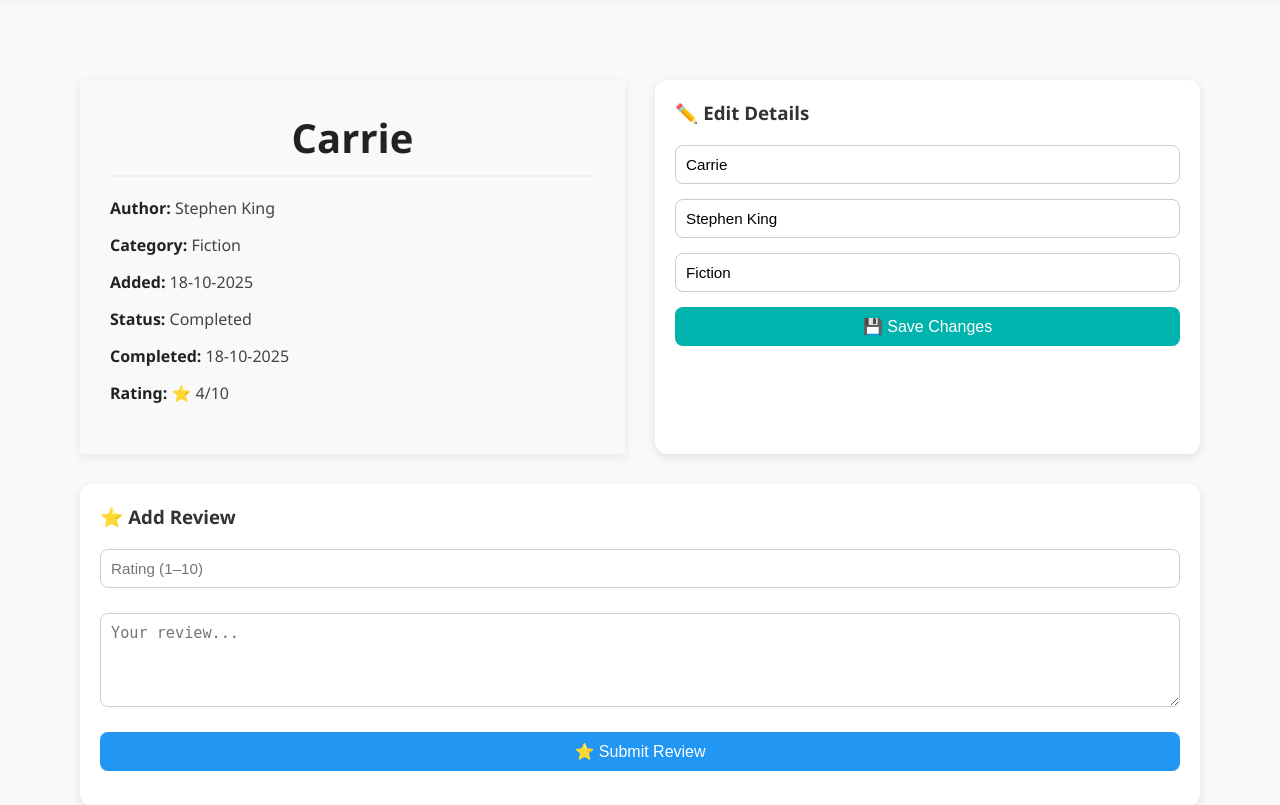
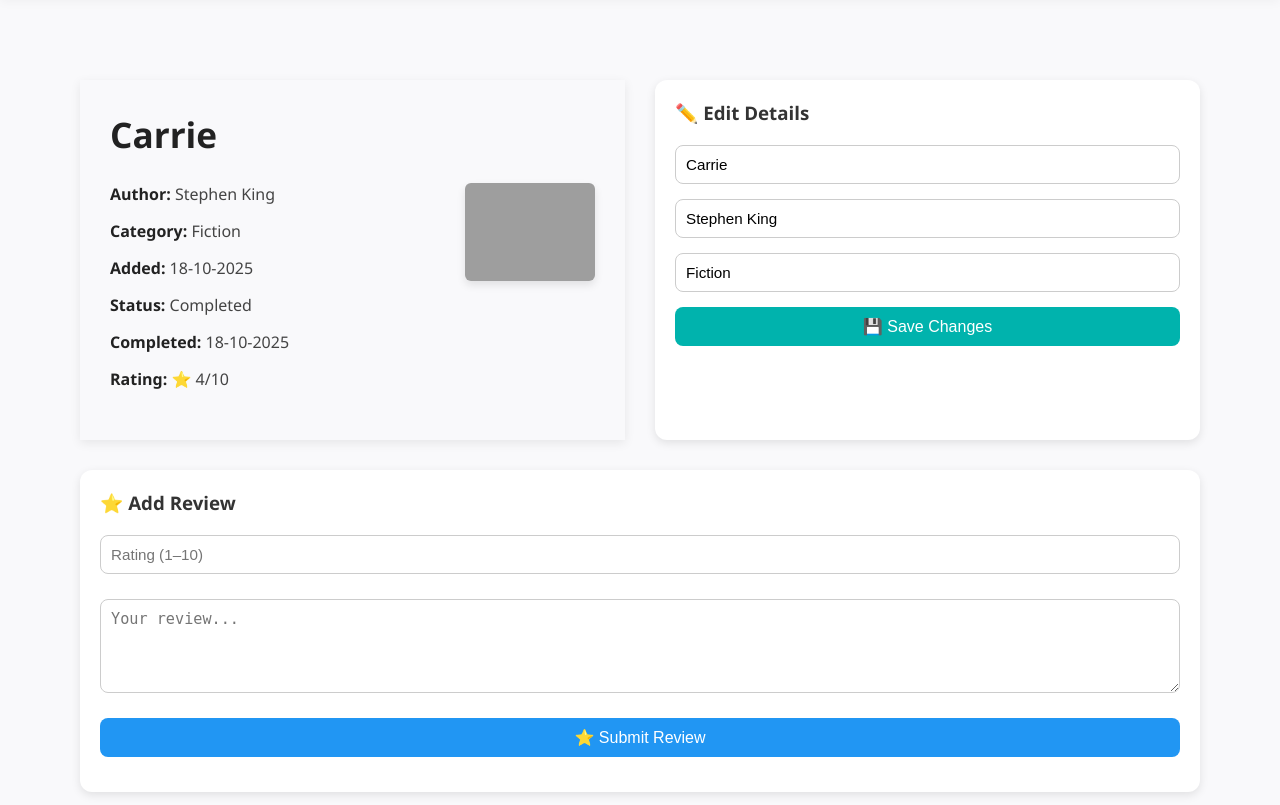
Before and after one commit to Kaapol/polecajka, a Flask app: page /book/1 in a window 1280 px wide. Shown: the part 59-864 px from the top of the page. Run offline with Flask 3, Linux system fonts and the light colour scheme; data comes from the database, SQL or seed files in the repository; both versions use the stored data as it was after the commit; some libraries are stand-ins or nearby versions; grey boxes are pictures that could not be loaded.

Commit message:
added an image of a book from API

```diff
--- a/app.py
+++ b/app.py
@@ -1,238 +1,433 @@
 from flask import Flask, render_template, request, redirect, url_for, session, flash, jsonify
+# Importowanie niezbędnych modułów z Flask do obsługi aplikacji webowej.
+# - Flask: Główna klasa aplikacji.
+# - render_template: Funkcja do renderowania plików HTML (szablonów Jinja).
+# - request: Obiekt przechowujący dane żądania HTTP (np. z formularzy).
+# - redirect, url_for: Funkcje do przekierowywania użytkownika między stronami.
+# - session: Obiekt do zarządzania sesjami użytkowników (np. do logowania).
+# - flash: Funkcja do wyświetlania jednorazowych komunikatów (np. "Książka dodana!").
+# - jsonify: Funkcja do zwracania odpowiedzi w formacie JSON (dla API).
 import os
+# Importowanie modułu 'os' do interakcji z systemem operacyjnym (np. do sprawdzania plików baz danych).
 import bcrypt
+# Importowanie modułu 'bcrypt' do bezpiecznego hashowania i weryfikacji haseł (dla logowania).
 import sqlite3
+# Importowanie modułu 'sqlite3' do pracy z bazą danych SQLite.
 from add_book import add_book
+# Importowanie funkcji 'add_book' z oddzielnego pliku, która dodaje książkę do DB.
 from remove_book import remove_book
+# Importowanie funkcji 'remove_book' z oddzielnego pliku, która usuwa książkę z DB.
 from edit_book import edit_book
+# Importowanie funkcji 'edit_book' z oddzielnego pliku, która edytuje szczegóły książki.
 from complete_book import complete_book
+# Importowanie funkcji 'complete_book' z oddzielnego pliku, która oznacza książkę jako ukończoną i dodaje recenzję.
 from db_init import get_connection, initialize_database
-from urllib.parse import urlparse, urljoin
+# Importowanie funkcji do łączenia się z bazą danych i jej inicjalizacji.
+from urllib.parse import urlparse, urljoin, quote
+# Importowanie narzędzi do parsowania i manipulacji adresami URL (szczególnie dla bezpieczeństwa i API Google Books).
+# - urlparse, urljoin: Do sprawdzania bezpieczeństwa przekierowań.
+# - quote: Do bezpiecznego kodowania ciągów znaków w URL (np. tytułów książek w zapytaniu do Google).
 from dotenv import load_dotenv
+# Importowanie modułu 'dotenv' do ładowania zmiennych środowiskowych z pliku .env.
 import requests
+# Importowanie modułu 'requests' do wykonywania żądań HTTP (do komunikacji z Google Books API).
+
 
 load_dotenv()
+# Ładowanie wszystkich zmiennych środowiskowych z pliku .env (np. klucza API).
 GOOGLE_BOOKS_API_KEY = os.getenv("GOOGLE_BOOKS_API_KEY")
+# PRZECHOWUJE: Klucz API do Google Books. Klucz jest pobierany z systemu operacyjnego lub pliku .env.
 
 app = Flask(__name__)
+# Inicjalizacja głównej aplikacji Flask. __name__ to nazwa bieżącego modułu.
 
 app.secret_key = "9e6663d956531a9dbdad7a8e5196119e6d6b8cf8a6154be26834db2789038a8d"
+# PRZECHOWUJE: Sekretny klucz używany przez Flask do bezpiecznego podpisywania ciasteczek sesji.
+# To zapewnia, że dane sesji (jak stan zalogowania) nie mogą być zmienione przez użytkownika.
 
 
+# FUNKCJE POMOCNICZE
+# ==============================================================================
+
 def is_safe_url(target):
+# FUNKCJA: Sprawdza, czy docelowy adres URL jest bezpieczny do przekierowania, zapobiegając atakom typu "Open Redirect".
     ref_url = urlparse(request.host_url)
+    # Parsowanie bazowego URL hosta aplikacji (np. 'http://localhost:5000').
     test_url = urlparse(urljoin(request.host_url, target))
+    # Łączenie i parsowanie docelowego URL. Użycie urljoin sprawia, że ścieżki względne są traktowane poprawnie.
     return test_url.scheme in ('http', 'https') and ref_url.netloc == test_url.netloc
-
+    # Sprawdzenie, czy schemat to 'http' lub 'https' ORAZ czy nazwa hosta jest taka sama jak nazwa hosta aplikacji.
 
 
 def get_books():
+# FUNKCJA: Pobiera listę wszystkich książek z bazy danych wraz z powiązanymi recenzjami.
     if not os.path.exists("books.db"):
+    # Warunek: Sprawdza, czy plik bazy danych w ogóle istnieje.
         return []
+    # Zwraca pustą listę, jeśli bazy danych nie ma.
 
     conn = get_connection()
+    # Nawiązuje połączenie z bazą danych (funkcja z db_init).
     cur = conn.cursor()
+    # Tworzy kursor do wykonywania zapytań SQL.
     cur.execute("""
         SELECT b.id, b.title, b.author, b.category, b.status,
-               r.rating, r.review
+               r.rating, r.review, b.thumbnail
         FROM books b
         LEFT JOIN reviews r ON b.id = r.book_id
         ORDER BY b.date_added DESC
     """)
+    # Wykonanie zapytania: Pobiera wszystkie szczegóły książki (b.*) i łączy je z recenzjami (r.*),
+    # używając LEFT JOIN, aby pokazać książki, nawet jeśli nie mają recenzji. Wyniki są sortowane malejąco po dacie dodania.
     books = cur.fetchall()
+    # Pobiera wszystkie wiersze z wyników zapytania.
     conn.close()
+    # Zamyka połączenie z bazą danych.
     return books
+    # Zwraca listę słowników lub tupli (w zależności od konfiguracji cur.fetchone).
 
 
+# ROUTING APLIKACJI
+# ==============================================================================
+
 @app.route("/")
+# DEFINICJA ROUTE: Określa funkcję 'home' jako obsługującą żądanie GET dla głównego URL ('/').
 def home():
+# FUNKCJA: Renderuje stronę powitalną (główny landing page).
     return render_template("home.html")
+    # Zwraca wyrenderowany plik 'home.html'.
 
 
 @app.route("/books")
+# DEFINICJA ROUTE: Obsługuje żądanie GET dla strony z listą wszystkich książek.
 def index():
+# FUNKCJA: Renderuje główną stronę z listą książek.
     db_exists = os.path.exists("books.db")
+    # PRZECHOWUJE: Wartość logiczną, czy baza danych istnieje.
     books = get_books()
+    # Pobiera listę książek z DB (patrz wyżej).
     return render_template("index.html", books=books, db_exists=db_exists)
+    # Renderuje 'index.html', przekazując do szablonu listę książek i status bazy danych.
 
 
 @app.route("/add", methods=["POST"])
+# DEFINICJA ROUTE: Obsługuje żądanie POST (wysłanie formularza) w celu dodania nowej książki.
 def add():
+# FUNKCJA: Dodaje nową książkę do bazy danych, w tym wyszukuje jej miniaturkę.
     title = request.form["title"].title()
+    # Pobiera tytuł z formularza POST i formatuje go z wielkiej litery.
     author = request.form["author"].title()
+    # Pobiera autora z formularza POST i formatuje go z wielkiej litery.
     category = request.form["category"].title()
-    add_book(title, author, category)
+    # Pobiera kategorię z formularza POST i formatuje ją z wielkiej litery.
+
+    thumbnail = None
+    # PRZECHOWUJE: Zmienna inicjalizowana na None, w której zostanie zapisany URL miniaturki.
+
+    # Wyszukiwanie miniaturki za pomocą Google Books API
+    query = f'intitle:{quote(title)}+inauthor:{quote(author)}'
+    # Tworzenie zapytania do API: kodowanie tytułu i autora, aby były bezpieczne w URL (quote).
+    url = "https://www.googleapis.com/books/v1/volumes"
+    # Adres endpointu API Google Books.
+    params = {
+        "q": query,
+        "maxResults": 5,
+        "printType": "books",
+        "key": GOOGLE_BOOKS_API_KEY
+    }
+    # Parametry zapytania: zapytanie, max. 5 wyników, tylko książki, użycie klucza API.
+    resp = requests.get(url, params=params)
+    # Wysyłanie żądania GET do Google Books API.
+    if resp.status_code == 200:
+    # Warunek: Sprawdza, czy zapytanie zakończyło się sukcesem (kod HTTP 200).
+        data = resp.json()
+        # Deserializacja odpowiedzi JSON.
+        items = data.get("items", [])
+        # Pobieranie listy wyników książek.
+        if items:
+        # Warunek: Sprawdza, czy lista wyników nie jest pusta.
+            # pętla przez wyniki aż znajdziemy pierwszą miniaturkę
+            for volume in items:
+            # Iteracja przez każdy wynik książki.
+                image_links = volume.get("volumeInfo", {}).get("imageLinks", {})
+                # Pobieranie obiektu 'imageLinks' zawierającego URL miniaturki.
+                thumbnail = image_links.get("thumbnail") or image_links.get("smallThumbnail")
+                # Przypisanie URL: preferuje dużą miniaturkę ('thumbnail'), a jeśli jej nie ma, używa małej ('smallThumbnail').
+                if thumbnail:
+                # Warunek: Sprawdza, czy miniaturka została znaleziona.
+                    thumbnail = thumbnail.replace("http://", "https://")
+                    # Wymusza użycie bezpiecznego protokołu HTTPS, jeśli API zwróciło HTTP.
+                    break
+                    # Przerywa pętlę po znalezieniu pierwszej miniaturki.
+
+    print("DEBUG add book:", title, author, category, thumbnail)
+    # Wypisuje do konsoli serwera szczegóły dodawanej książki (do debugowania).
+    add_book(title, author, category, thumbnail)
+    # Wywołuje funkcję z add_book.py, zapisując wszystkie dane do bazy.
     return redirect(url_for("index"))
+    # Przekierowuje użytkownika z powrotem na listę książek.
+
 
 #get book ID
 def get_book_by_id(book_id):
+# FUNKCJA: Pobiera szczegóły pojedynczej książki na podstawie jej ID.
     conn = get_connection()
+    # Nawiązuje połączenie z bazą.
     cur = conn.cursor()
+    # Tworzy kursor.
     cur.execute("""
-        SELECT b.id, b.title, b.author, b.category, b.status, b.date_added,
+        SELECT b.id, b.title, b.author, b.category, b.status, b.date_added, b.thumbnail,
                r.date_finished, r.rating, r.review
         FROM books b
         LEFT JOIN reviews r ON b.id = r.book_id
         WHERE b.id = ?
     """, (book_id,))
+    # Wykonanie zapytania: Pobiera wszystkie szczegóły (w tym miniaturkę i recenzję) dla książki o podanym ID (?).
     book = cur.fetchone()
+    # Pobiera tylko jeden wiersz (ponieważ ID jest unikatowe).
     conn.close()
+    # Zamyka połączenie.
     return book
+    # Zwraca dane książki.
 
 
 @app.route("/book/<int:book_id>")
+# DEFINICJA ROUTE: Obsługuje żądanie GET dla strony szczegółów książki. <int:book_id> przechwytuje ID z URL.
 def book_detail(book_id):
+# FUNKCJA: Renderuje stronę ze szczegółami jednej książki.
     book = get_book_by_id(book_id)
+    # Pobiera dane książki za pomocą ID.
     return render_template("book.html", book=book)
+    # Renderuje 'book.html', przekazując do szablonu dane książki.
 
 @app.route("/delete/<int:book_id>", methods=["POST"])
+# DEFINICJA ROUTE: Obsługuje żądanie POST (np. z formularza) do usunięcia książki.
 def delete(book_id):
+# FUNKCJA: Usuwa książkę z bazy danych.
     remove_book(book_id)
+    # Wywołuje funkcję z remove_book.py, która usuwa książkę i powiązaną recenzję.
     return redirect(url_for("index"))
+    # Przekierowuje na listę książek.
 
 
 @app.route("/complete/<int:book_id>", methods=["POST"])
+# DEFINICJA ROUTE: Obsługuje żądanie POST do oznaczenia książki jako ukończonej i dodania recenzji/oceny.
 def complete(book_id):
+# FUNKCJA: Aktualizuje status książki.
     rating = int(request.form["rating"])
+    # Pobiera ocenę z formularza i konwertuje na liczbę całkowitą.
     review = request.form["review"]
+    # Pobiera treść recenzji z formularza.
     complete_book(book_id, rating, review)
+    # Wywołuje funkcję z complete_book.py, która aktualizuje DB.
     return redirect(url_for("book_detail", book_id=book_id))
+    # Przekierowuje z powrotem na stronę szczegółów tej samej książki.
 
 @app.route("/edit/<int:book_id>", methods=["POST"])
+# DEFINICJA ROUTE: Obsługuje żądanie POST do edycji podstawowych szczegółów książki (Tytuł, Autor, Kategoria).
 def edit(book_id):
+# FUNKCJA: Edytuje dane książki.
     title = request.form["title"].strip()
+    # Pobiera tytuł, usuwając białe znaki na początku i końcu.
     author = request.form["author"].strip()
+    # Pobiera autora, usuwając białe znaki.
     category = request.form["category"].strip()
+    # Pobiera kategorię, usuwając białe znaki.
 
     # Puste stringi zamień na None, żeby edit_book je pominął
     title = title if title else None
+    # Jeśli tytuł jest pusty, ustawia go na None.
     author = author if author else None
+    # Jeśli autor jest pusty, ustawia go na None.
     category = category if category else None
+    # Jeśli kategoria jest pusta, ustawia ją na None.
 
     edit_book(book_id, title, author, category)
+    # Wywołuje funkcję z edit_book.py do aktualizacji danych.
     return redirect(url_for("index"))
-
+    # Przekierowuje na listę książek (możesz zmienić na 'book_detail').
 
 
 @app.route("/book/<int:book_id>/edit", methods=["POST"])
+# DEFINICJA ROUTE: To jest alias lub alternatywny route do edycji (jak funkcja 'edit' powyżej, ale z inną nazwą URL).
 def edit_book_route(book_id):
+# FUNKCJA: Edytuje dane książki (używa tej samej logiki co 'edit').
     title = request.form.get("title")
+    # Pobiera tytuł (używając .get() dla bezpieczeństwa).
     author = request.form.get("author")
+    # Pobiera autora.
     category = request.form.get("category")
+    # Pobiera kategorię.
     edit_book(book_id, title, author, category)
+    # Wywołuje funkcję edytującą.
     return redirect(url_for("book_detail", book_id=book_id))
+    # Przekierowuje na stronę szczegółów książki.
 
 @app.errorhandler(404)
+# DEKORATOR: Funkcja obsługująca błędy '404 Not Found'.
 @app.errorhandler(500)
+# DEKORATOR: Funkcja obsługująca błędy '500 Internal Server Error'.
 def handle_error(e):
+# FUNKCJA: Przekierowuje użytkownika na stronę główną w przypadku błędu.
     return redirect(url_for("home"))
+    # Przekierowanie.
 
 
+# ZARZĄDZANIE SESJAMI I AUTORYZACJĄ
+# ==============================================================================
+
 ADMIN_USERNAME = "admin"
+# PRZECHOWUJE: Zdefiniowana nazwa użytkownika dla administratora.
 ADMIN_PASSWORD_HASH = b"$2b$12$rHOwLdcakTzBDyJXm4NA1On.94bCm4bNLZaUps7sEBsj.KQxtW5xK"
+# PRZECHOWUJE: Zahashowane hasło dla administratora (użyte do weryfikacji przez bcrypt).
 
 @app.route("/login", methods=["GET", "POST"])
+# DEFINICJA ROUTE: Obsługuje wyświetlanie i przetwarzanie formularza logowania.
 def login():
+# FUNKCJA: Logowanie użytkownika.
     # Jeżeli użytkownik jest już zalogowany, to niech nie wraca na login
     if session.get("is_admin"):
+    # Warunek: Sprawdza, czy w sesji jest flaga zalogowania.
         return redirect(session.get("pre_login_url") or url_for("index"))
+        # Jeśli tak, przekierowuje na stronę, z której przyszedł, lub na listę książek.
 
     if request.method == "GET":
+    # Warunek: Jeśli żądanie jest GET (czyli użytkownik otwiera stronę logowania).
         # referrer can be none if entering directly
         session["pre_login_url"] = request.referrer or url_for("index")
+        # Zapisuje w sesji URL strony, z której użytkownik przyszedł.
         # dont save if referrer is login
         if session["pre_login_url"].endswith("/login"):
+        # Warunek: Jeśli użytkownik przyszedł ze strony logowania (np. odświeżył).
             session["pre_login_url"] = url_for("index")
+            # Ustawia domyślny URL przekierowania na listę książek.
 
     if request.method == "POST":
+    # Warunek: Jeśli żądanie jest POST (czyli użytkownik wysłał formularz).
         username = request.form.get("username")
+        # Pobiera nazwę użytkownika.
         password = request.form.get("password")
+        # Pobiera hasło.
 
         if username == ADMIN_USERNAME and bcrypt.checkpw(password.encode("utf-8"), ADMIN_PASSWORD_HASH):
-            session.permanent = True  # zachowuje sesję
+        # WERYFIKACJA: Sprawdza nazwę użytkownika ORAZ bezpiecznie weryfikuje hasło za pomocą bcrypt.
+            session.permanent = True
+            # Ustawia sesję jako trwałą (nie wygasa po zamknięciu przeglądarki).
             session["is_admin"] = True
+            # Ustawia flagę zalogowania w sesji.
             session["username"] = username
+            # Zapisuje nazwę użytkownika w sesji.
             flash("Logged in successfully!", "success")
+            # Wyświetla komunikat sukcesu.
 
             redirect_url = session.pop("pre_login_url", url_for("index"))
+            # Pobiera i usuwa URL do przekierowania po zalogowaniu.
             return redirect(redirect_url)
+            # Przekierowuje użytkownika.
 
         else:
             return render_template("login.html", error="Invalid username or password")
+            # W przypadku niepowodzenia, ponownie renderuje stronę z błędem.
 
     return render_template("login.html")
-
+    # Renderuje stronę logowania dla żądania GET.
 
 
 @app.route("/logout")
+# DEFINICJA ROUTE: Obsługuje wylogowanie.
 def logout():
+# FUNKCJA: Wylogowuje użytkownika.
     session.clear()
+    # Czyści wszystkie dane z sesji (usuwając flagę 'is_admin').
     flash("Logged out successfully", "info")
+    # Wyświetla komunikat.
 
     referrer = request.referrer
+    # Pobiera URL strony, z której przyszedł użytkownik.
     if referrer and is_safe_url(referrer):
+    # Warunek: Sprawdza, czy URL istnieje i jest bezpieczny.
         return redirect(referrer)
+        # Przekierowuje na poprzednią stronę.
     return redirect(url_for("home"))
+    # Jeśli nie ma referera lub jest niebezpieczny, przekierowuje na stronę główną.
 
 
 @app.route("/init_books_db", methods=["POST"])
+# DEFINICJA ROUTE: Obsługuje inicjalizację bazy danych (dostępne tylko dla admina).
 def init_books_db():
+# FUNKCJA: Tworzy tabele w bazie danych.
     if not session.get("is_admin"):
+    # Warunek: Sprawdza, czy użytkownik jest zalogowany jako admin.
         flash("Unauthorized", "danger")
+        # Błąd, jeśli nie jest adminem.
         return redirect(url_for("index"))
+        # Przekierowuje na listę książek.
 
     created = initialize_database()
+    # Wywołuje funkcję z db_init, która tworzy bazę danych (zwraca True/False).
     if created:
         flash("Books database created successfully!", "success")
     else:
         flash("Database already exists!", "info")
 
     return redirect(url_for("index"))
+    # Przekierowuje na listę książek.
 
 
-#get API
+# GOOGLE BOOKS API (WYSZUKIWANIE)
+# ==============================================================================
+
 @app.route("/search")
+# DEFINICJA ROUTE: Obsługuje żądanie API do wyszukiwania książek (używane przez autouzupełnianie).
 def search_books():
+# FUNKCJA: Łączy się z Google Books API w celu znalezienia sugestii.
     query = request.args.get("q", "")
+    # Pobiera frazę wyszukiwania z parametrów URL (np. ?q=wiedzmin).
     if not query:
+    # Warunek: Sprawdza, czy zapytanie nie jest puste.
         return {"error": "Missing query"}, 400
+        # Zwraca błąd 400 Bad Request.
 
     url = "https://www.googleapis.com/books/v1/volumes"
+    # Adres endpointu API.
     params = {
         "q": query,
         "maxResults": 8,
         "printType": "books",
         "key": GOOGLE_BOOKS_API_KEY
     }
+    # Ustawia parametry: zapytanie, max 8 wyników, tylko książki, klucz API.
 
     response = requests.get(url, params=params)
+    # Wykonuje żądanie HTTP.
     if response.status_code != 200:
         return {"error": "Google API request failed"}, 500
+        # Obsługa błędu, jeśli API Google zwróciło inny kod niż 200.
 
     data = response.json()
+    # Deserializacja odpowiedzi JSON.
 
-    results = []
-    for item in data.get("items", []):
-        volume = item.get("volumeInfo", {})
-        results.append({
-            "title": volume.get("title"),
-            "authors": volume.get("authors", []),
-            "thumbnail": volume.get("imageLinks", {}).get("thumbnail"),
-            "publishedDate": volume.get("publishedDate"),
-        })
-
+    # Poniżej znajduje się list comprehension, które buduje listę wyników w wymaganym formacie
     return jsonify({
         "results": [
             {
                 "title": item["volumeInfo"].get("title", ""),
+                # Pobiera tytuł.
                 "authors": item["volumeInfo"].get("authors", []),
+                # Pobiera listę autorów.
                 "thumbnail": item["volumeInfo"].get("imageLinks", {}).get("thumbnail", ""),
+                # Pobiera URL miniaturki.
                 "categories": item["volumeInfo"].get("categories", [])
+                # Pobiera listę kategorii.
             }
             for item in data.get("items", [])
+            # Iteruje przez każdy wynik z API.
         ]
     })
+    # Zwraca wynik w formacie JSON do przeglądarki.
 
 
 if __name__ == "__main__":
+# Blok kodu, który wykonuje się tylko wtedy, gdy plik jest uruchamiany bezpośrednio (a nie importowany).
     app.run(debug=False)
+    # Uruchomienie serwera Flask. debug=False oznacza, że nie uruchomi się w trybie debugowania (produkcyjny standard).
--- a/db_init.py
+++ b/db_init.py
@@ -25,7 +25,8 @@ def initialize_database():
             author TEXT,
             category TEXT,
             status TEXT DEFAULT 'To Read',
-            date_added TEXT
+            date_added TEXT,
+            thumbnail TEXT
         )
     """)
 
--- a/static/style.css
+++ b/static/style.css
@@ -417,13 +417,37 @@ input[type="range"]::-webkit-slider-thumb:hover {
     box-shadow: 0 5px 12px rgba(0,0,0,0.15);
 }
 
+.book-details-main {
+    display: flex;
+    /* Używamy flexbox, aby okładka (lewo) i metadane (prawo) były obok siebie */
+    gap: 30px;
+    align-items: flex-start; /* Okładka i tekst wyrównane do góry */
+    width: 100%;
+}
+
+.book-cover-image {
+    /* Ustawienie rozmiaru okładki, dostosuj wg uznania */
+    width: 130px;
+    height: auto;
+    flex-shrink: 0; /* Zapobiega zmniejszaniu się obrazka */
+    border-radius: 6px;
+    box-shadow: 0 4px 8px rgba(0, 0, 0, 0.1);
+    order: 2; /* Ustawia okładkę na początku */
+}
+
+.book-metadata-wrapper {
+    /* Pozwala metadanym zająć resztę dostępnego miejsca */
+    flex-grow: 1;
+    order: 1; /* Ustawia metadane na drugim miejscu */
+}
+
+/* Dostosowanie nagłówka dla lepszego wyglądu przy nowym układzie */
 .book-title {
-    font-size: 2.5rem;
-    color: #222;
+    /* W nowym układzie, gdzie okładka jest obok, tytuł powinien być wyrównany do lewej lub wyśrodkowany na szerokości całego .book-card, ale nie zakłócać .book-details-main */
+    text-align: left; /* Zmieniamy na lewo, żeby pasowało do tekstu */
+    padding-bottom: 5px;
     margin-bottom: 20px;
-    padding-bottom: 10px;
-    border-bottom: 2px solid #f0f0f0;
-    text-align: center;
+    font-size: 2.2rem;
 }
 
 /* Układ Grid dla metadanych */
--- a/templates/book.html
+++ b/templates/book.html
@@ -11,7 +11,13 @@
         <div class="book-card">
             <h1 class="book-title">{{ book['title'] }}</h1>
 
-            <!-- Siatka dla metadanych, aby były w rzędach, a nie w kolumnie -->
+            <div class="book-details-main">
+
+                {% if book['thumbnail'] %}
+                    <img src="{{ book['thumbnail'] | safe }}" alt="Book cover" class="book-cover-image">
+                {% endif %}
+
+                <div class="book-metadata-wrapper">
                     <div class="details-grid">
                         <p class="book-meta"><strong>Author:</strong> {{ book['author'] }}</p>
                         <p class="book-meta"><strong>Category:</strong> {{ book['category'] }}</p>
@@ -32,7 +38,6 @@
                         </p>
                         {% endif %}
 
-                <!-- Modal Popup -->
                         <div id="reviewModal" class="modal">
                             <div class="modal-content">
                                 <span class="close" onclick="closeReviewModal()">&times;</span>
@@ -41,6 +46,8 @@
                             </div>
                         </div>
 
+                    </div>
+                </div>
                 </div>
             </div>
 
@@ -66,6 +73,8 @@
             <button type="submit" class="btn-secondary">⭐ Submit Review</button>
         </form>
     </div>
+
+
 
 
     <!-- 4. STOPKA AKCJI (LINK + DANGER ZONE) -->
```
Also changed, not shown: add_book.py (+5 -4 lines), books.db. Lines whose indentation alone changed are shown as unchanged.
